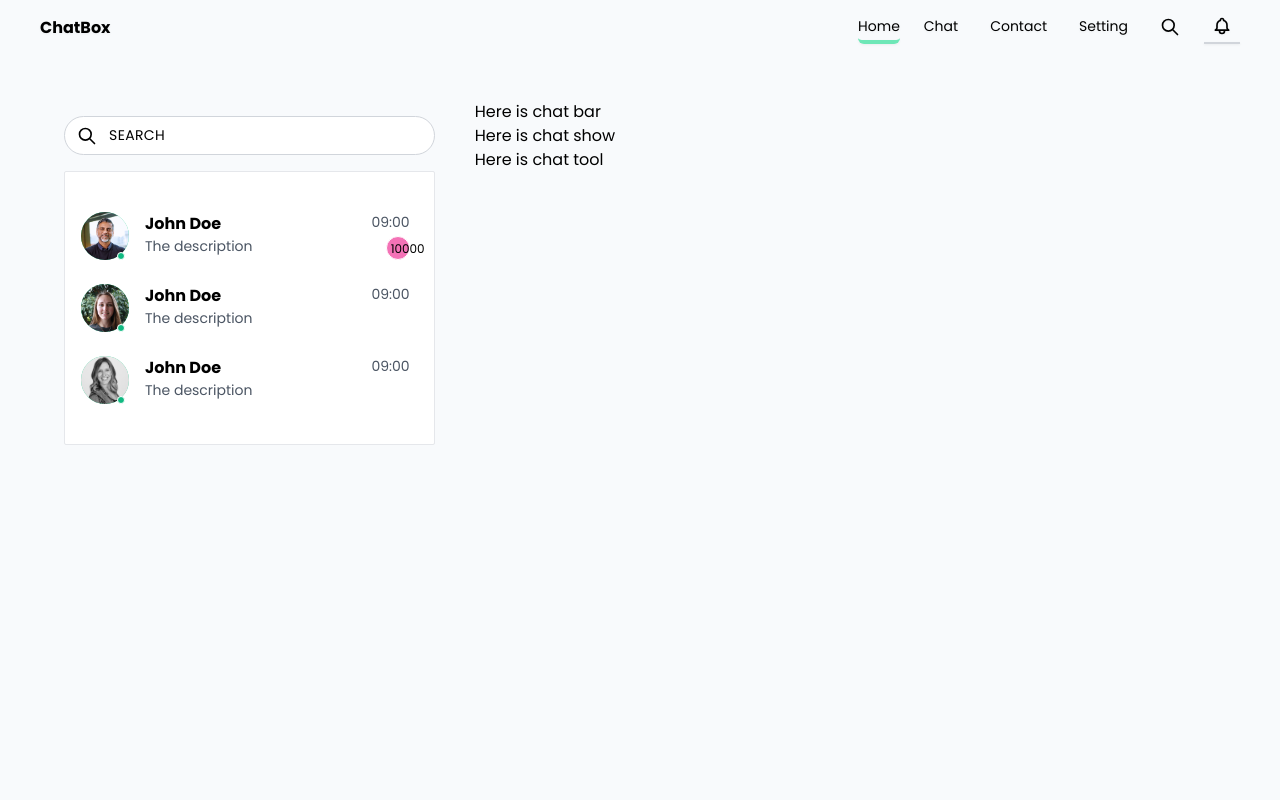
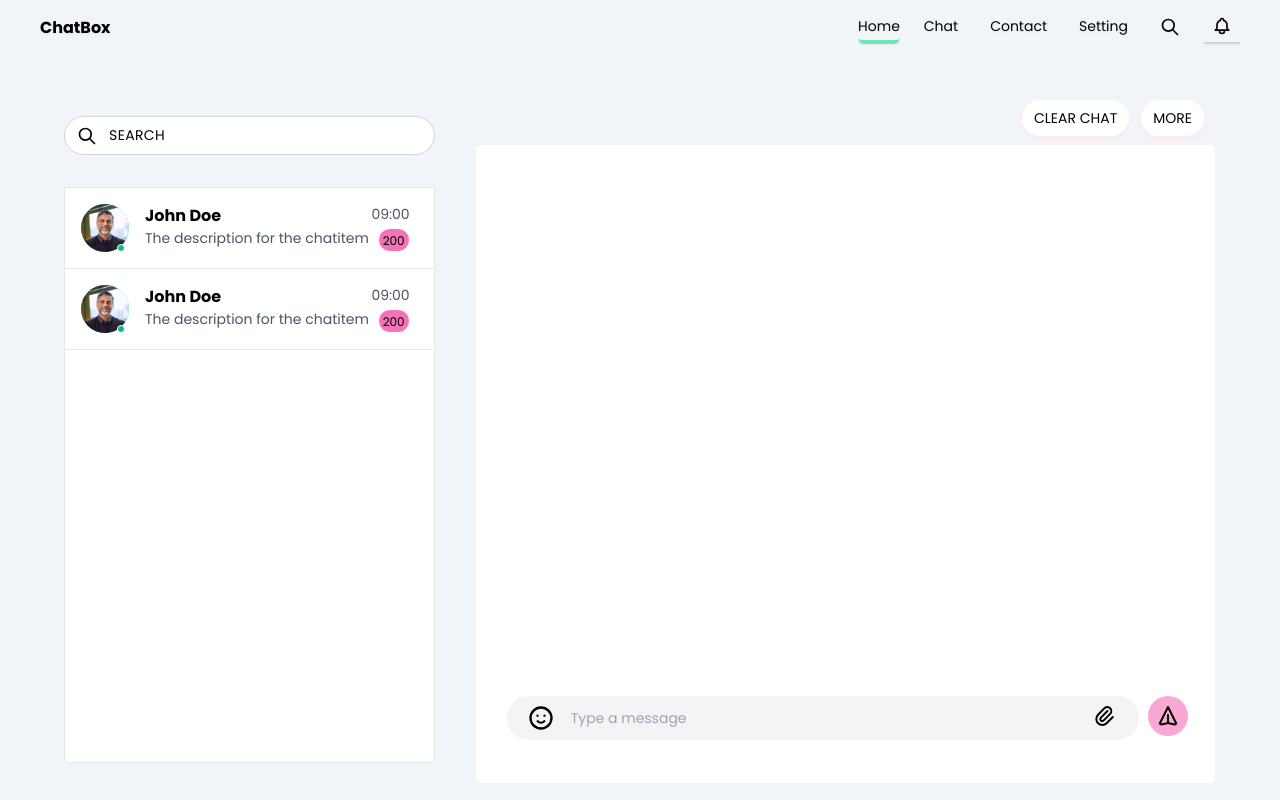
Before and after one commit to spekputih/chatbox, a website: page src/index.html in a window 1280 px wide. Drawn offline with Linux system fonts and the light colour scheme.

Commit message:
add chat tools

```diff
--- a/src/index.html
+++ b/src/index.html
@@ -7,7 +7,7 @@
     <link rel="stylesheet" href="/dist/output.css">
     <title>ChatBox</title>
 </head>
-<body class="font-body bg-slate-50 min-w-fit">
+<body class="font-body bg-slate-100 min-w-max h-screen">
 
     <nav class="px-10 py-4 drop-shadow-sm">
         <div class="flex justify-between">
@@ -27,8 +27,8 @@
         </div>
 
     </nav>
-    <section id="chat">
-        <div class="flex flex-row px-16 py-10 ">
+    <section id="chat" class="h-90">
+        <div class="flex flex-row px-16 py-10 h-full">
             <div id="chat-dashbord" class="basis-1/3">
 
                 <!-- for search form -->
@@ -45,9 +45,9 @@
 
                 <!-- for chat list -->
 
-                <div id="chat-list" class="my-2 py-6 max-w-full bg-white rounded-sm border border-gray-200 min-w-fit">
+                <div id="chat-list" class="mb-2 mt-8 pb-6 max-w-full bg-white rounded-sm border border-gray-200 min-w-fit h-90 overflow-auto">
 
-                    <div class="flex flex-row my-2 hover:bg-pink-100 py-2 relative cursor-pointer">
+                    <div class="flex flex-row hover:bg-pink-100 py-4 relative cursor-pointer border-b border-gray-200">
                         <div class="relative col-span-1 h-12 w-12 ml-4">
                             <img src="img/Ajmere.jpg" class="h-12 w-12 max-h-12 max-w-max bg-emerald-400 rounded-full" alt="">
                             <div class="h-2 w-2 rounded-full bg-emerald-500 border border-white absolute bottom-0 right-1"></div>
@@ -55,55 +55,38 @@
                         <div class="w-full">
                             <div class="ml-4">
                                 <h6 class="font-bold">John Doe</h6>
-                                <p class="text-sm text-gray-600">The description </p>
+                                <p class="text-sm text-gray-600">The description for the chatitem</p>
                             </div>
 
                         </div>
-                        <div class="col-span-2 absolute top-2 right-6">
+                        <div class="col-span-2 absolute top-4 right-6">
                             <div class="text-right ">
                                 <p class="text-sm text-gray-600 text-right">09:00</p>
                             </div>
                         </div>
-                        <div class="max-w-full w-6 h-6 rounded-full bg-pink-400 border border-white absolute bottom-2 right-6 text-center text-xs p-1">
-                            <p class="align-middle">10000</p>
+                        <div class="min-w-max w-6 h-6 rounded-full bg-pink-400 border border-white absolute bottom-4 right-6 text-center text-xs p-1">
+                            <p class="align-middle">200</p>
                         </div>
                     </div>
-
-                    <div class="flex flex-row my-2 hover:bg-pink-100 py-2 relative">
+                    <div class="flex flex-row hover:bg-pink-100 py-4 relative cursor-pointer border-b border-gray-200">
                         <div class="relative col-span-1 h-12 w-12 ml-4">
-                            <img src="img/Yazmin.jpg" class="h-12 w-12 max-h-12 max-w-max bg-emerald-400 rounded-full" alt="">
+                            <img src="img/Ajmere.jpg" class="h-12 w-12 max-h-12 max-w-max bg-emerald-400 rounded-full" alt="">
                             <div class="h-2 w-2 rounded-full bg-emerald-500 border border-white absolute bottom-0 right-1"></div>
                         </div>
                         <div class="w-full">
                             <div class="ml-4">
                                 <h6 class="font-bold">John Doe</h6>
-                                <p class="text-sm text-gray-600">The description </p>
+                                <p class="text-sm text-gray-600">The description for the chatitem</p>
                             </div>
 
                         </div>
-                        <div class="col-span-2 absolute top-2 right-6">
+                        <div class="col-span-2 absolute top-4 right-6">
                             <div class="text-right ">
                                 <p class="text-sm text-gray-600 text-right">09:00</p>
                             </div>
                         </div>
-                    </div>
-
-                    <div class="flex flex-row my-2 hover:bg-gray-400 py-2 relative">
-                        <div class="relative col-span-1 h-12 w-12 ml-4">
-                            <img src="img/Lisa.jpg" class="h-12 w-12 max-h-12 max-w-max bg-emerald-400 rounded-full" alt="">
-                            <div class="h-2 w-2 rounded-full bg-emerald-500 border border-white absolute bottom-0 right-1"></div>
-                        </div>
-                        <div class="w-full">
-                            <div class="ml-4">
-                                <h6 class="font-bold">John Doe</h6>
-                                <p class="text-sm text-gray-600">The description </p>
-                            </div>
-
-                        </div>
-                        <div class="col-span-2 absolute top-2 right-6">
-                            <div class="text-right ">
-                                <p class="text-sm text-gray-600 text-right">09:00</p>
-                            </div>
+                        <div class="min-w-max w-6 h-6 rounded-full bg-pink-400 border border-white absolute bottom-4 right-6 text-center text-xs p-1">
+                            <p class="align-middle">200</p>
                         </div>
                     </div>
 
@@ -115,10 +98,47 @@
 
 
 
-            <div id="chatbox" class="ml-10 basis-2/3">
-                <div id="chat-bar">Here is chat bar</div>
-                <div id="chat-show">Here is chat show</div>
-                <div id="chat-tool">Here is chat tool</div>
+            <div id="chatbox" class="ml-10 basis-2/3 relative">
+                <div id="chat-bar" class="">
+                    <div class="flex justify-end">
+                        <div class="uppercase text-sm px-3 py-2 bg-white  rounded-full mr-3 mb-2 shadow-md shadow-pink-100 cursor-pointer">
+                            clear chat
+                        </div>
+                        <div class="uppercase text-sm px-3 py-2 bg-white  rounded-full mr-3 mb-2 shadow-md shadow-pink-100 cursor-pointer">
+                            More
+                        </div>
+                    </div>
+                </div>
+                <div id="chat-show" class="h-full bg-white rounded-md border border-gray-100">
+                    <div>
+
+                    </div>
+                </div>
+                <div id="chat-tool" class="absolute bottom-0 w-full mt-10">
+                    <div class="flex justify-between">
+                        <div class="w-11/12 mx-3 ml-8 relative">
+                            <div id="emoji" class="absolute top-2 h-full align-middle left-5">
+                                <svg xmlns="http://www.w3.org/2000/svg" class="h-7 w-7 inline-block" fill="none" viewBox="0 0 24 24" stroke="currentColor">
+                                    <path stroke-linecap="round" stroke-linejoin="round" stroke-width="2" d="M14.828 14.828a4 4 0 01-5.656 0M9 10h.01M15 10h.01M21 12a9 9 0 11-18 0 9 9 0 0118 0z" />
+                                  </svg>
+                            </div>
+
+                            <input type="text" name="" id="" placeholder="Type a message" class="p-3 pl-16 rounded-full text-sm w-full bg-gray-100 focus-visible:ring-2 focus-visible:ring-pink-300 focus-visible:ring-inset focus:border-none">
+
+                            <svg xmlns="http://www.w3.org/2000/svg" class="h-6 w-1/12 absolute top-2 right-2 " fill="none" viewBox="0 0 24 24" stroke="currentColor">
+                                <path stroke-linecap="round" stroke-linejoin="round" stroke-width="2" d="M15.172 7l-6.586 6.586a2 2 0 102.828 2.828l6.414-6.586a4 4 0 00-5.656-5.656l-6.415 6.585a6 6 0 108.486 8.486L20.5 13" />
+                              </svg>
+
+                        </div>
+                        <div class="w-1/12 h-full mr-2 relative">
+                            <div class="w-full h-10 align-center">
+                                <svg xmlns="http://www.w3.org/2000/svg" class="h-10 w-10 p-2 rounded-full bg-pink-300 absolute right-5" fill="none" viewBox="0 0 24 24" stroke="currentColor">
+                                    <path stroke-linecap="round" stroke-linejoin="round" stroke-width="2" d="M12 19l9 2-9-18-9 18 9-2zm0 0v-8" />
+                                </svg>
+                            </div>
+                        </div>
+                    </div>
+                </div>
             </div>
         </div>
 
--- a/tailwind.config.js
+++ b/tailwind.config.js
@@ -4,6 +4,9 @@ module.exports = {
     extend: {
       fontFamily: {
         body: ['Poppins']
+      },
+      height: {
+        '90': '90%',
       }
     },
   },
```
Also changed, not shown: dist/output.css.
